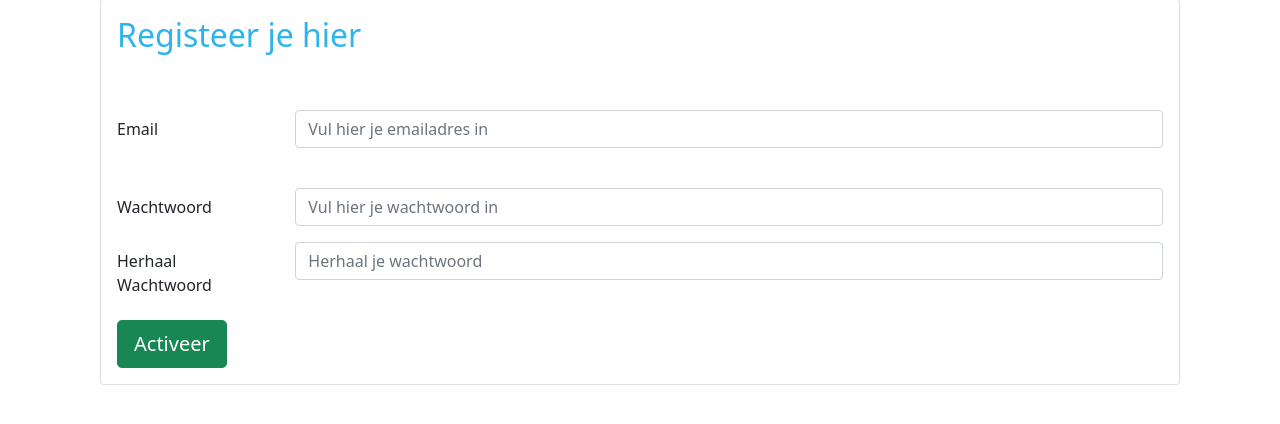
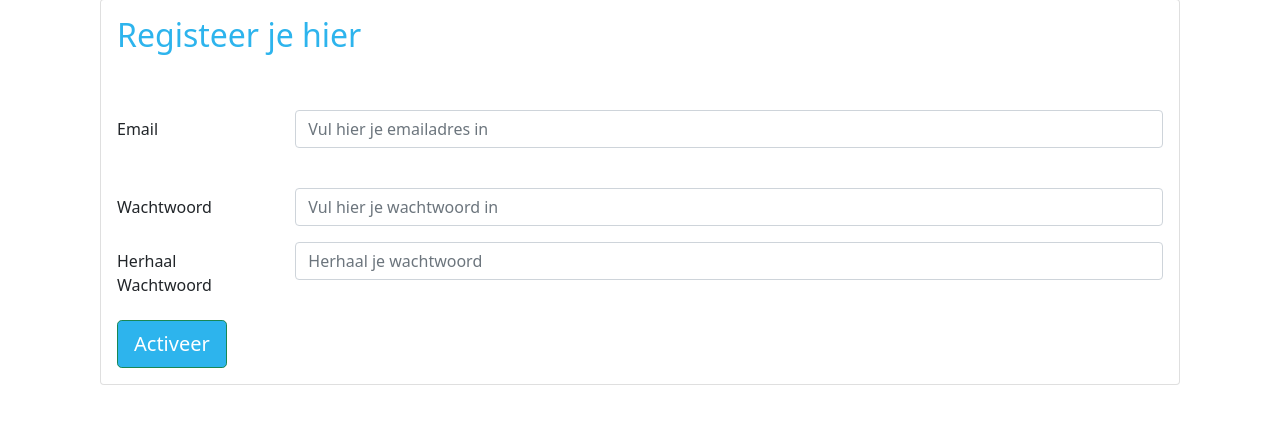
Before and after one commit to mitchel030/Magazijnwerkers, a PHP site: page /register.php in a window 1280 px wide. Shown: the part 101-525 px from the top of the page. Run offline with PHP 8.4, Linux system fonts and the light colour scheme.

Commit message:
Type: Addition Change: changed the button color to blue. Reason: To make it fit the mboutrecht theme.

```diff
--- a/register.php
+++ b/register.php
@@ -23,7 +23,9 @@
       margin-top: 100px;
       margin-right: 100px;
     }
-
+    #button {
+      background-color: #2DB4ED;
+    }
   </style>
   <title>MBOUTRECHT</title>
 </head>
@@ -62,7 +64,7 @@
       </div>
 
       <div class="col-12">
-        <button type="submit" class="btn btn-success btn-lg btn-block">Activeer</button>
+        <button id="button" type="submit" class="btn btn-success btn-lg btn-block">Activeer</button>
 
       </div>
     </div>
```
